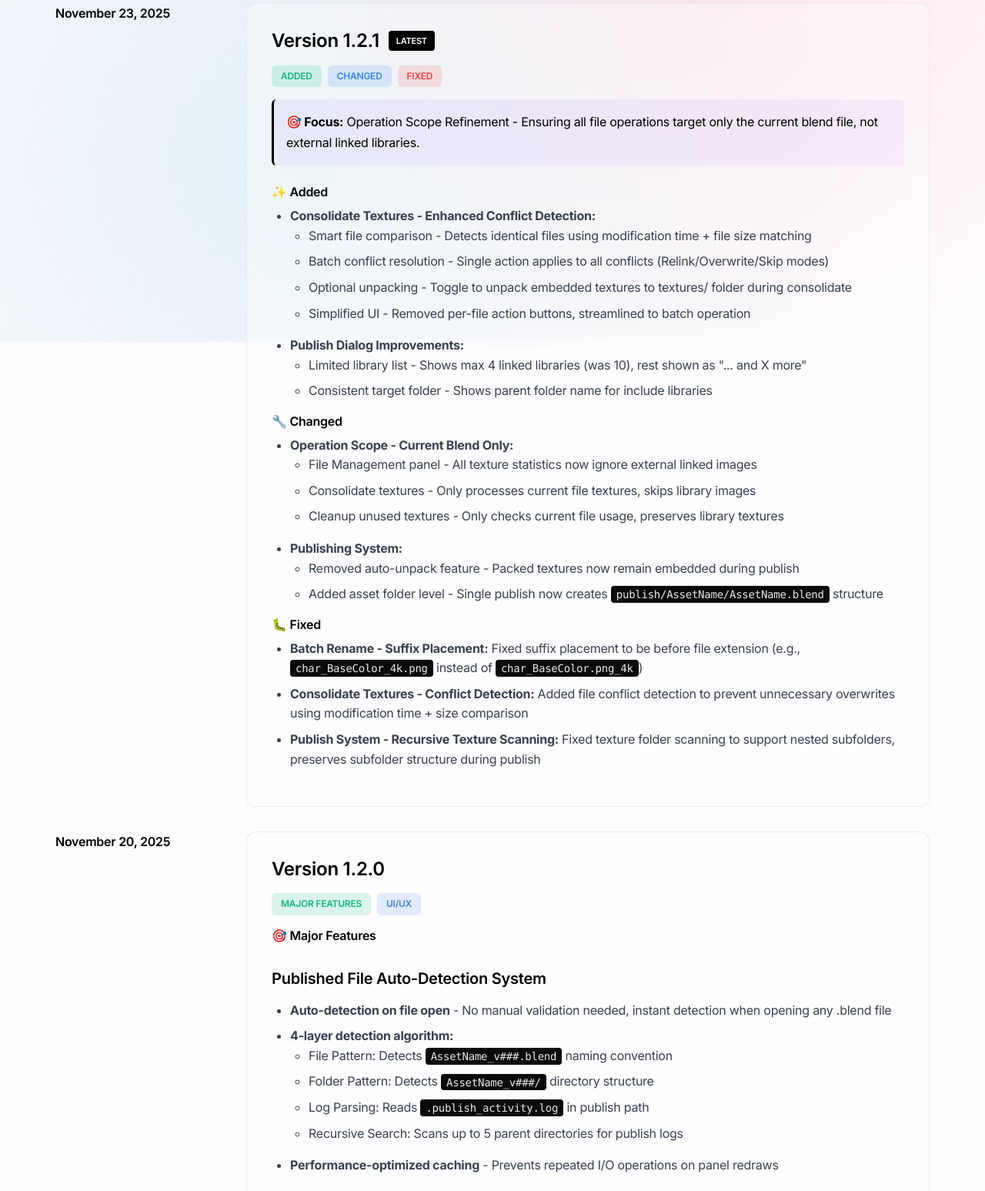
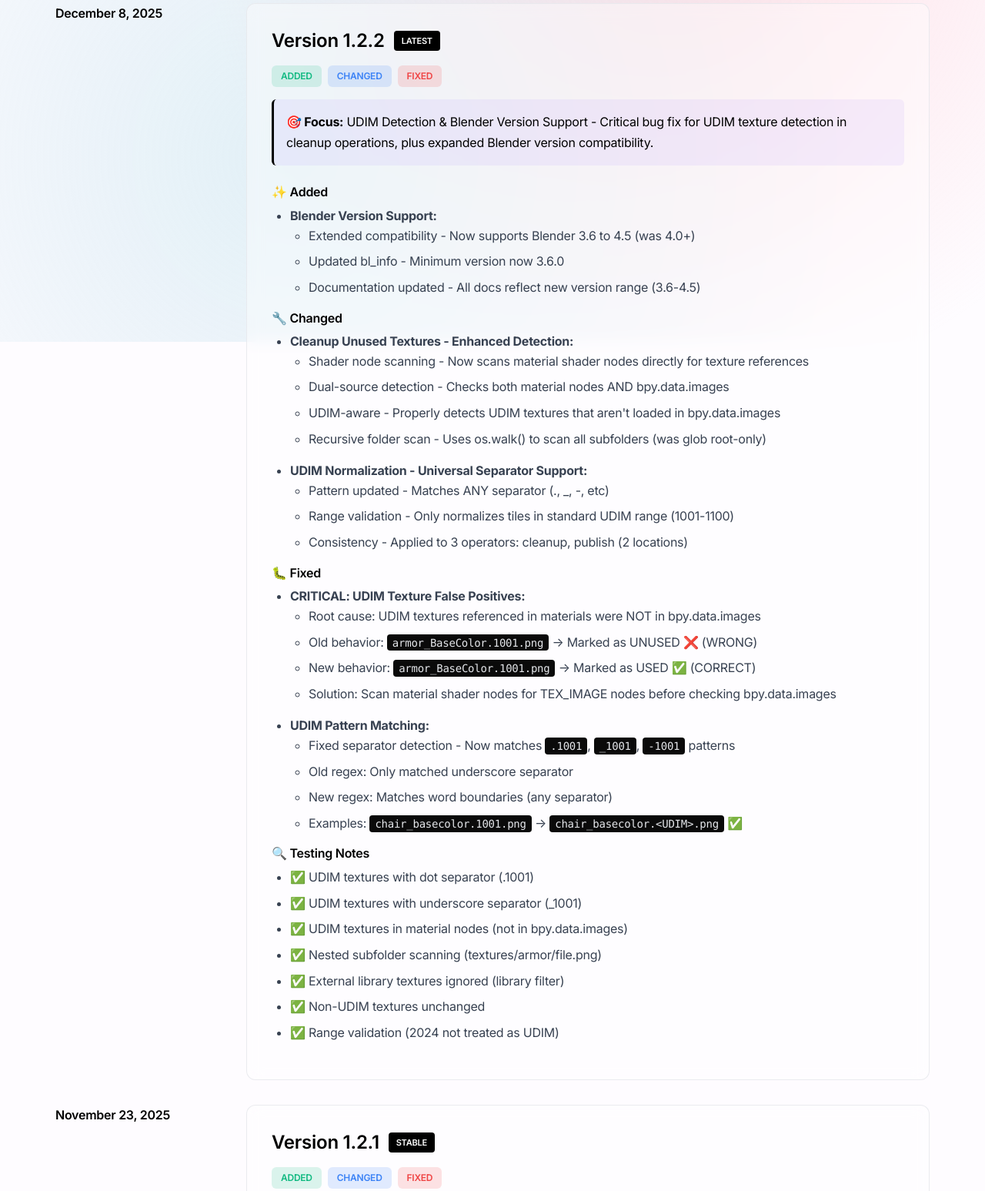
Before and after one commit to alfajririzqi/docs-asset-management, a plain HTML site: page changelog.html in a window 1280 px wide. Shown: the part 356-1903 px from the top of the page at 77% size. Drawn offline with Linux system fonts and the light colour scheme.

Commit message:
docs: update to v1.2.2 and expand Blender version support - Add v1.2.2 changelog (Dec 8, 2025): UDIM detection fix + Blender 3.6 support - Update version from 1.2.1 to 1.2.2 across all documentation - Expand Blender version support from '4.0+' to '3.6-4.5' - Update info cards, installation guide, FAQ, and troubleshooting sections - Critical UDIM texture detection bug fix documented - Enhanced shader node scanning for UDIM textures - Universal UDIM separator support (dot, underscore, dash)

```diff
--- a/changelog.html
+++ b/changelog.html
@@ -252,6 +252,91 @@
             <p>See the latest feature releases, product improvements and bug fixes.</p>
         </div>
 
+        <!-- Version 1.2.2 -->
+        <div class="changelog-timeline">
+            <div class="changelog-date">December 8, 2025</div>
+            <div>
+                <div class="changelog-item">
+                    <div class="changelog-version">
+                        <h2>Version 1.2.2</h2>
+                        <span class="version-badge">Latest</span>
+                    </div>
+                    <div class="changelog-tags">
+                        <span class="changelog-tag tag-feature">Added</span>
+                        <span class="changelog-tag tag-change">Changed</span>
+                        <span class="changelog-tag tag-fix">Fixed</span>
+                    </div>
+
+            <div class="changelog-focus">
+                <strong>🎯 Focus:</strong> UDIM Detection & Blender Version Support - Critical bug fix for UDIM texture detection in cleanup operations, plus expanded Blender version compatibility.
+            </div>
+
+            <div class="changelog-content">
+                <h3>✨ Added</h3>
+                <ul>
+                    <li><strong>Blender Version Support:</strong>
+                        <ul>
+                            <li>Extended compatibility - Now supports Blender 3.6 to 4.5 (was 4.0+)</li>
+                            <li>Updated bl_info - Minimum version now 3.6.0</li>
+                            <li>Documentation updated - All docs reflect new version range (3.6-4.5)</li>
+                        </ul>
+                    </li>
+                </ul>
+
+                <h3>🔧 Changed</h3>
+                <ul>
+                    <li><strong>Cleanup Unused Textures - Enhanced Detection:</strong>
+                        <ul>
+                            <li>Shader node scanning - Now scans material shader nodes directly for texture references</li>
+                            <li>Dual-source detection - Checks both material nodes AND bpy.data.images</li>
+                            <li>UDIM-aware - Properly detects UDIM textures that aren't loaded in bpy.data.images</li>
+                            <li>Recursive folder scan - Uses os.walk() to scan all subfolders (was glob root-only)</li>
+                        </ul>
+                    </li>
+                    <li><strong>UDIM Normalization - Universal Separator Support:</strong>
+                        <ul>
+                            <li>Pattern updated - Matches ANY separator (., _, -, etc)</li>
+                            <li>Range validation - Only normalizes tiles in standard UDIM range (1001-1100)</li>
+                            <li>Consistency - Applied to 3 operators: cleanup, publish (2 locations)</li>
+                        </ul>
+                    </li>
+                </ul>
+
+                <h3>🐛 Fixed</h3>
+                <ul>
+                    <li><strong>CRITICAL: UDIM Texture False Positives:</strong>
+                        <ul>
+                            <li>Root cause: UDIM textures referenced in materials were NOT in bpy.data.images</li>
+                            <li>Old behavior: <code>armor_BaseColor.1001.png</code> → Marked as UNUSED ❌ (WRONG)</li>
+                            <li>New behavior: <code>armor_BaseColor.1001.png</code> → Marked as USED ✅ (CORRECT)</li>
+                            <li>Solution: Scan material shader nodes for TEX_IMAGE nodes before checking bpy.data.images</li>
+                        </ul>
+                    </li>
+                    <li><strong>UDIM Pattern Matching:</strong>
+                        <ul>
+                            <li>Fixed separator detection - Now matches <code>.1001</code>, <code>_1001</code>, <code>-1001</code> patterns</li>
+                            <li>Old regex: Only matched underscore separator</li>
+                            <li>New regex: Matches word boundaries (any separator)</li>
+                            <li>Examples: <code>chair_basecolor.1001.png</code> → <code>chair_basecolor.&lt;UDIM&gt;.png</code> ✅</li>
+                        </ul>
+                    </li>
+                </ul>
+
+                <h3>🔍 Testing Notes</h3>
+                <ul>
+                    <li>✅ UDIM textures with dot separator (.1001)</li>
+                    <li>✅ UDIM textures with underscore separator (_1001)</li>
+                    <li>✅ UDIM textures in material nodes (not in bpy.data.images)</li>
+                    <li>✅ Nested subfolder scanning (textures/armor/file.png)</li>
+                    <li>✅ External library textures ignored (library filter)</li>
+                    <li>✅ Non-UDIM textures unchanged</li>
+                    <li>✅ Range validation (2024 not treated as UDIM)</li>
+                </ul>
+            </div>
+                </div>
+            </div>
+        </div>
+
         <!-- Version 1.2.1 -->
         <div class="changelog-timeline">
             <div class="changelog-date">November 23, 2025</div>
@@ -259,7 +344,7 @@
                 <div class="changelog-item">
                     <div class="changelog-version">
                         <h2>Version 1.2.1</h2>
-                        <span class="version-badge">Latest</span>
+                        <span class="version-badge">Stable</span>
                     </div>
                     <div class="changelog-tags">
                         <span class="changelog-tag tag-feature">Added</span>
```
Also changed, not shown: index.html (+6 -6 lines).
